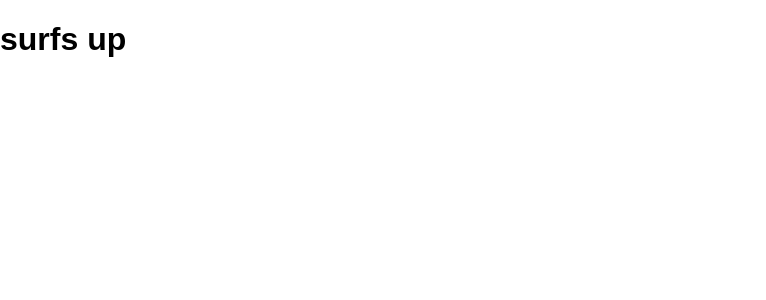
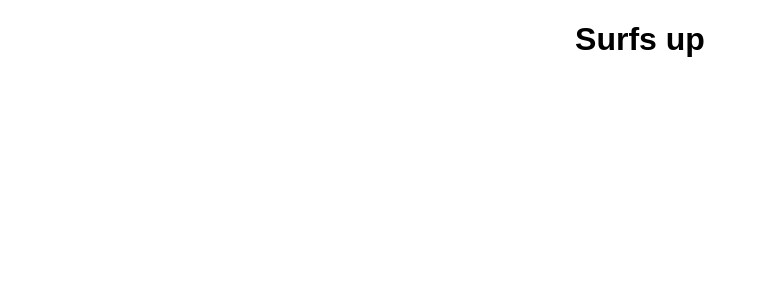
Before and after one commit to sylv1ah/Surfs-Up, a React (Create React App) app: page / in a window 1280 px wide. Shown: the top 300 px of the page, without its empty margins (0-766 px from the left). Built offline with nearby package versions, Linux system fonts and the light colour scheme.

Commit message:
centered title

```diff
--- a/src/App.js
+++ b/src/App.js
@@ -5,8 +5,8 @@ import './App.css';
 class App extends Component {
   render() {
     return (
-      <div>
-        <h1>surfs up</h1>
+      <div className="App">
+        <h1>Surfs up</h1>
       </div>
     );
   }
```
